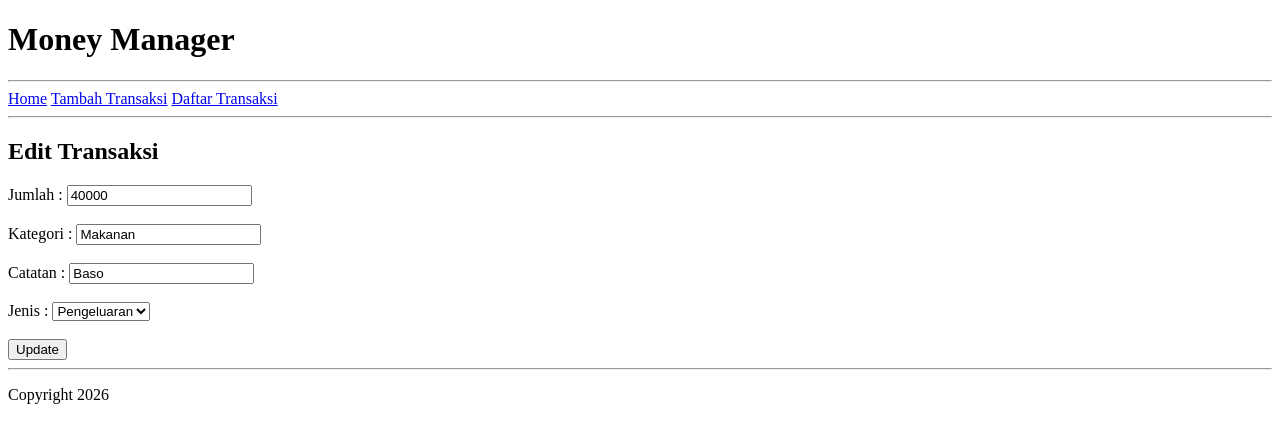
After one commit to farrelalfaridzi/money-manager-cli, a Flask app: page /edit/1 in a window 1280 px wide. The commit adds this page. Shown: the top 443 px of the page. Run offline with Flask 3, Linux system fonts and the light colour scheme; data comes from the database, SQL or seed files in the repository; both versions use the stored data as it was after the commit.

Commit message:
Add edit transaction feature

```diff
--- a/app.py
+++ b/app.py
@@ -1,4 +1,4 @@
-from flask import Flask, render_template, request
+from flask import Flask, render_template, request, url_for, redirect
 from core.transaction import Transaction
 from core.manager import TransactionManager
 
@@ -18,6 +18,7 @@ def add():
         jenis = request.form["jenis"]
         transaction = Transaction(jumlah, kategori, catatan, jenis)
         manager.add_transaction(transaction)
+        return redirect(url_for("transactions"))
     return render_template("add.html")
 
 @app.route("/transactions")
@@ -26,5 +27,17 @@ def transactions():
     return render_template("transactions.html",
                             transactions = manager.get_transactions())
 
+@app.route("/edit/<int:id>", methods=["GET", "POST"])
+def edit(id):
+    manager = TransactionManager()
+    if request.method == "POST":
+        jumlah = int(request.form["amount"])
+        kategori = request.form["category"]
+        catatan = request.form["description"]
+        jenis = request.form["jenis"]
+        manager.update_transaction(id, jumlah, kategori, catatan, jenis)
+        return redirect(url_for("transactions"))
+    return render_template("edit.html", transaction = manager.get_transaction_by_id(id))
+
 if __name__=="__main__":
     app.run(debug=True)
--- a/core/manager.py
+++ b/core/manager.py
@@ -23,9 +23,8 @@ class TransactionManager:
         self.database.delete_transaction(id)
         self.transactions.remove(transaction)
 
-    def update_transaction(self, nomor, amount, category, description, jenis):
-        nomor -= 1
-        transaction = self.transactions[nomor]
+    def update_transaction(self, id, amount, category, description, jenis):
+        transaction = self.get_transaction_by_id(id)
         transaction.amount = amount
         transaction.category = category
         transaction.description = description
@@ -34,3 +33,9 @@ class TransactionManager:
 
     def get_transactions(self):
         return self.transactions
+
+    def get_transaction_by_id(self, id):
+        for transaction in self.transactions:
+            if transaction.id == id:
+                return transaction
+        return None
--- /dev/null
+++ b/templates/edit.html
@@ -0,0 +1,34 @@
+{% extends "base.html" %}
+
+{% block content %}
+
+<h2>Edit Transaksi</h2>
+
+<form action="/edit/{{ transaction.id }}" method="post">
+
+    <label>Jumlah :</label>
+    <input type="number" name="amount" value="{{ transaction.amount }}">
+    <br><br>
+
+    <label>Kategori :</label>
+    <input type="text" name="category" value="{{ transaction.category }}">
+    <br><br>
+
+    <label>Catatan :</label>
+    <input type="text" name="description" value="{{ transaction.description }}">
+    <br><br>
+
+    <label>Jenis :</label>
+    <select name="jenis">
+        <option {% if transaction.jenis == "Pemasukan"%}
+        selected {% endif %}>Pemasukan</option>
+        <option {% if transaction.jenis == "Pengeluaran" %}
+        selected {% endif %}>Pengeluaran</option>
+    </select>
+    <br><br>
+
+    <button type="submit">Update</button>
+
+</form>
+
+{% endblock %}
--- a/templates/transactions.html
+++ b/templates/transactions.html
@@ -11,6 +11,7 @@
         <th>Jumlah</th>
         <th>Jenis</th>
         <th>Catatan</th>
+        <th>Aksi</th>
     </tr>
 
     {% for transaction in transactions %}
@@ -19,6 +20,9 @@
         <td>{{ transaction.amount }}</td>
         <td>{{ transaction.jenis }}</td>
         <td>{{ transaction.description }}</td>
+        <td>
+            <a href="{{ url_for('edit', id=transaction.id) }}">Edit</a>
+        </td>
     </tr>
     {% endfor %}
 
```
Also changed, not shown: data/money_manager.db.
